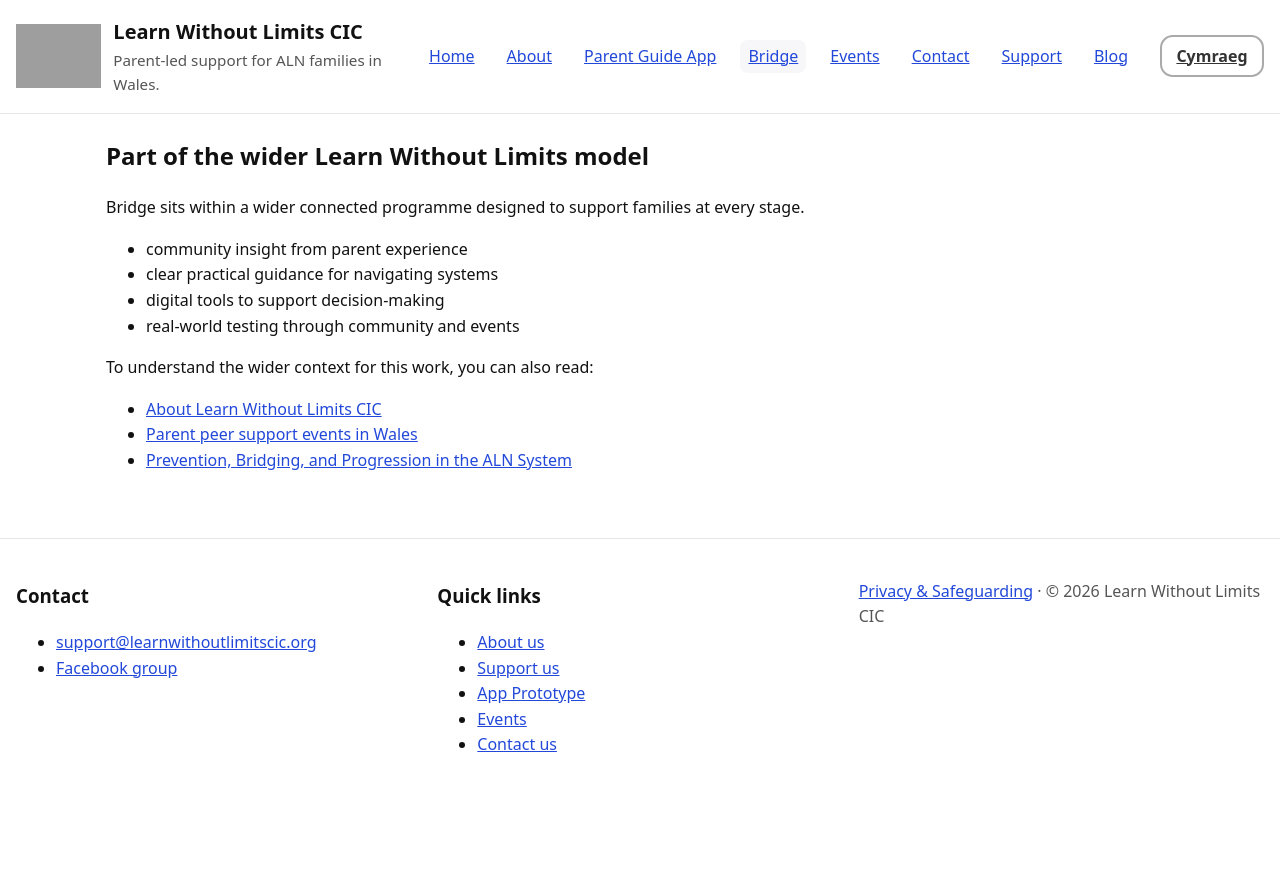
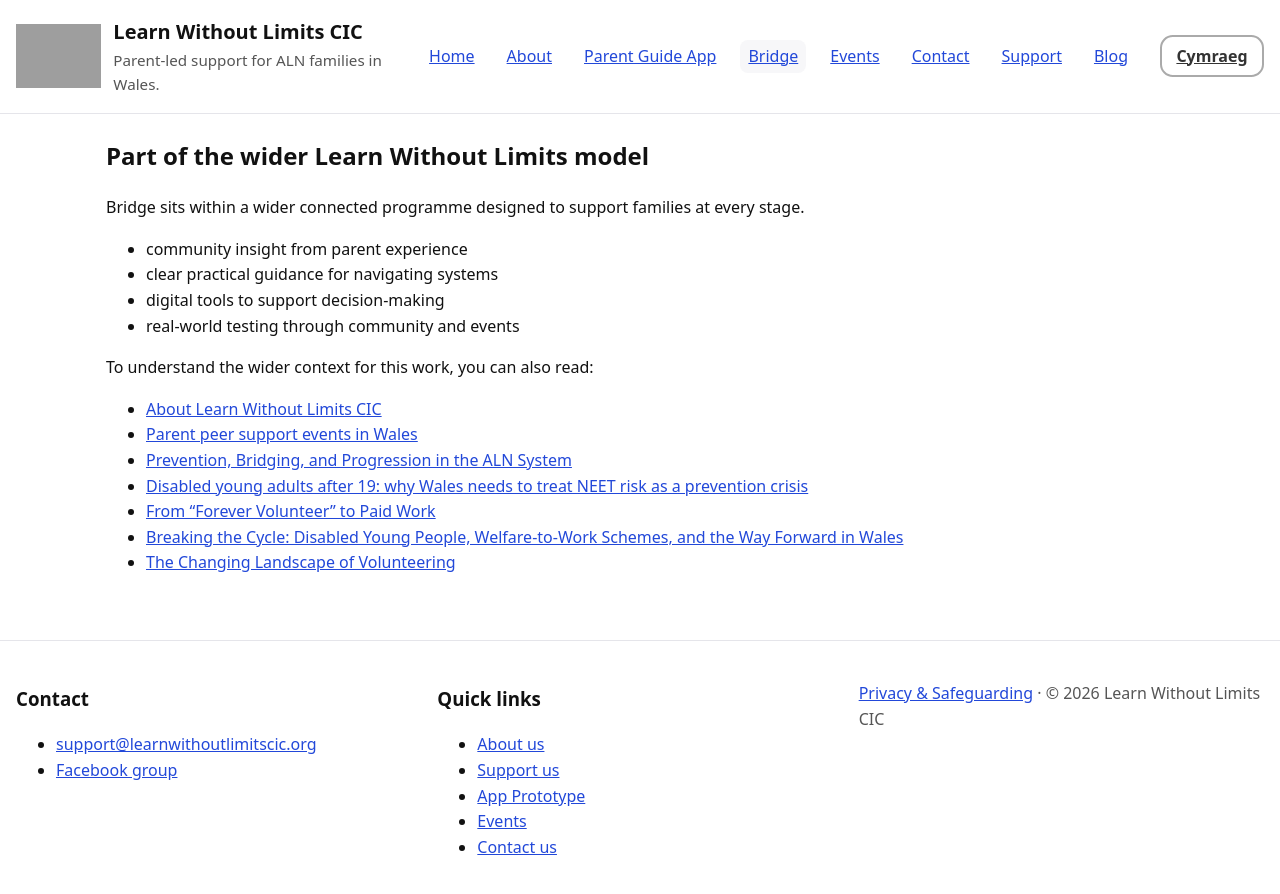
Before and after one commit to StephShobiye/learnwithoutlimitscic.github.io, a Jekyll site: the page bridge.en.html, which Jekyll copies as it is, in a window 1280 px wide and 900 px high, scrolled down 8012 px. Shown: the top 894 px of the window. Built offline with Jekyll 4.4.1, drawn with Linux system fonts in a browser that asks for light colours; before the commit the page ends 8810 px from its top, so only the background shows below that; grey boxes are pictures that could not be loaded.

Commit message:
Add Bridge context links to related blog articles
Add wider Bridge context links

- Link Bridge page to post-19 NEET prevention article
- Add related volunteering and progression articles
- Strengthen Bridge as a practical pathway within the wider LWL model

```diff
--- a/bridge.en.html
+++ b/bridge.en.html
@@ -494,18 +494,41 @@
           <li>real-world testing through community and events</li>
         </ul>
 
-        <p>
-          To understand the wider context for this work, you can also read:
-        </p>
+      <p>To understand the wider context for this work, you can also read:</p>
 
-        <ul>
-          <li><a href="/about.en.html">About Learn Without Limits CIC</a></li>
-          <li><a href="/events.en.html">Parent peer support events in Wales</a></li>
-          <li>
-            <a href="https://blog.learnwithoutlimitscic.org/2026/03/18/prevention-bridging-progression-aln/" target="_blank" rel="noopener">
-              Prevention, Bridging, and Progression in the ALN System
-            </a>
-          </li>
+<ul>
+  <li>
+    <a href="about.en.html">About Learn Without Limits CIC</a>
+  </li>
+  <li>
+    <a href="events.en.html">Parent peer support events in Wales</a>
+  </li>
+  <li>
+    <a href="https://blog.learnwithoutlimitscic.org/2025/05/prevention-bridging-and-progression.html">
+      Prevention, Bridging, and Progression in the ALN System
+    </a>
+  </li>
+  <li>
+    <a href="https://blog.learnwithoutlimitscic.org/2026/07/disabled-young-adults-after-19-neet-prevention-wales.html">
+      Disabled young adults after 19: why Wales needs to treat NEET risk as a prevention crisis
+    </a>
+  </li>
+  <li>
+    <a href="https://blog.learnwithoutlimitscic.org/2025/12/from-forever-volunteer-to-paid-work.html">
+      From “Forever Volunteer” to Paid Work
+    </a>
+  </li>
+  <li>
+    <a href="https://blog.learnwithoutlimitscic.org/2025/12/breaking-cycle-disabled-young-people.html">
+      Breaking the Cycle: Disabled Young People, Welfare-to-Work Schemes, and the Way Forward in Wales
+    </a>
+  </li>
+  <li>
+    <a href="https://blog.learnwithoutlimitscic.org/2026/01/the-changing-landscape-of-volunteering.html">
+      The Changing Landscape of Volunteering
+    </a>
+  </li>
+</ul>
         </ul>
       </div>
     </section>
```
